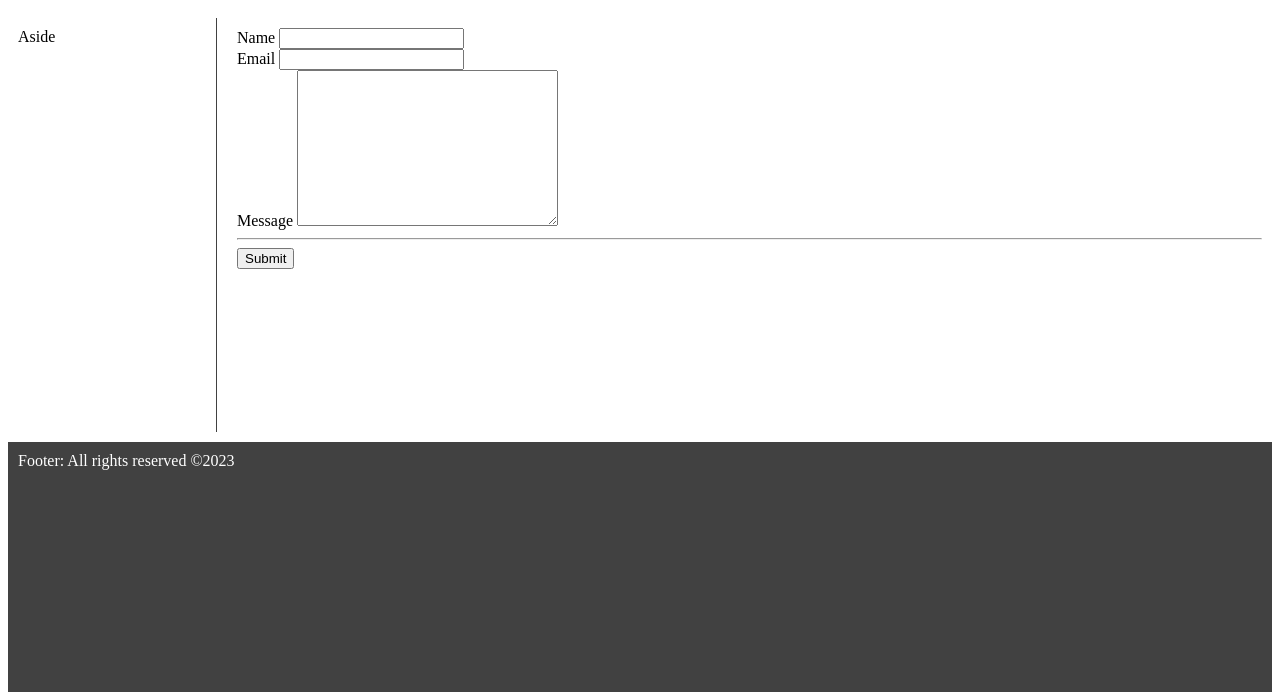
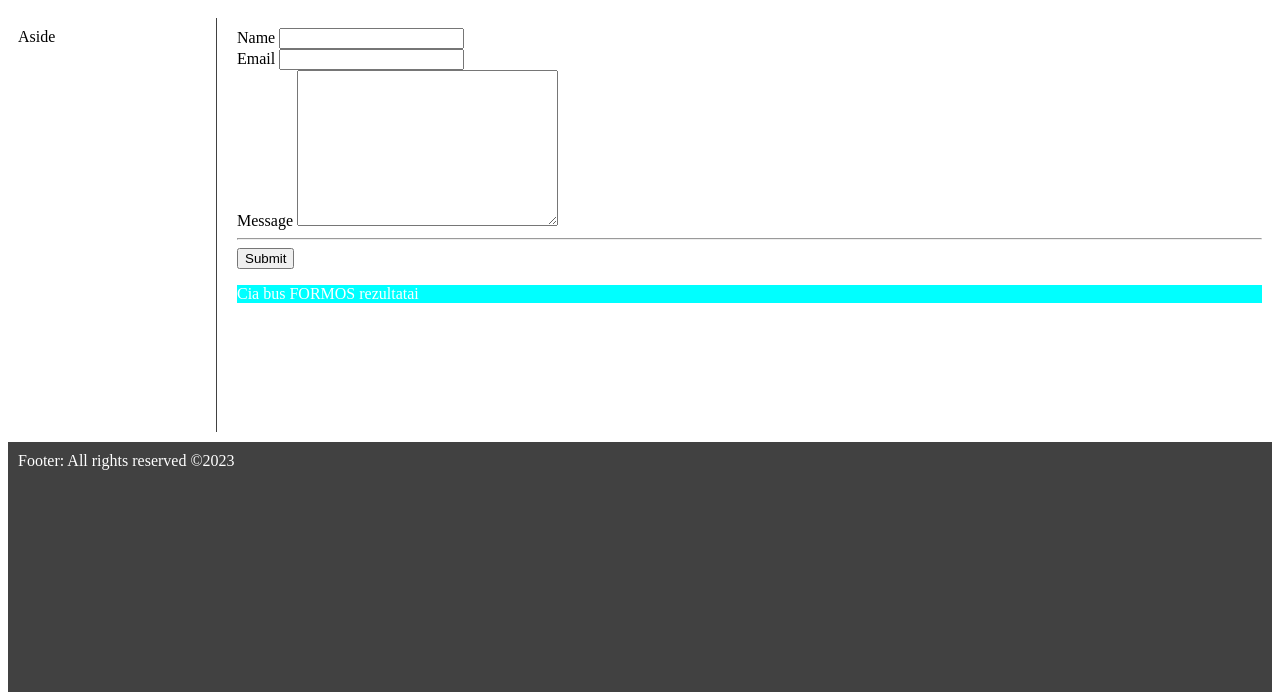
Before and after one commit to tautiz/JAVAUA3, a plain HTML site: page contacts.html in a window 1280 px wide. Shown: the part 100-800 px from the top of the page. Drawn offline with Linux system fonts and the light colour scheme.

Commit message:
JS HTML DOM manipuliacijos ir DOMContentLoaded evento valdymas

```diff
--- a/contacts.html
+++ b/contacts.html
@@ -4,6 +4,9 @@
     <link rel="stylesheet" href="/css/manodizainas.css">
     <link rel="stylesheet" href="/css/meniu.css">
     <link rel="stylesheet" href="/css/layout.css">
+
+    <script src="/js/DOM_manipuliacijos.js"></script>
+
 </head>
 <!-- Tai mano pagrindinis kodas-->
 <body>
@@ -35,7 +38,20 @@
         <hr>
         <button type="submit">Submit</button>
     </form>
-    <div class="rezultatai"></div>
+
+
+    <div class="rezultatai atsakymai output ir pan"
+         style="background-color: blue;"
+         title="Paaiskinimas"
+         name="bandymas"
+         tautvydas="dulskis"
+         id="testas"
+    >
+        Cia bus FORMOS rezultatai
+    </div>
+
+
+
 </main>
 <footer>
     <div>Footer: All rights reserved &copy;2023</div>
--- /dev/null
+++ b/js/DOM_manipuliacijos.js
@@ -0,0 +1,15 @@
+document.addEventListener('DOMContentLoaded', function(){
+    ///// Kodas kuri vykdys tik kai uzsikraus visas HTML'as
+
+    rezultatai.style.backgroundColor = 'aqua';
+    rezultatai.style.color = '#ffffff';
+    rezultatai.title = 'Geresnis ir pilnesnis paaiskinimas';
+    rezultatai.name = 'naujasVardas'; // Neveiks nes DIV tagas negali tureti name atributo (tik INPUT elementai)
+    rezultatai.setAttribute('name', 'naujasVardas');
+    rezultatai.setAttribute('tautvydas', 'paverde');
+    rezultatai.id = 'bestas';
+    rezultatai.className = 'naujaKlase';
+    rezultatai.classList.add('kitaKlase');
+
+    console.log(rezultatai.attributes.length);
+});
```
